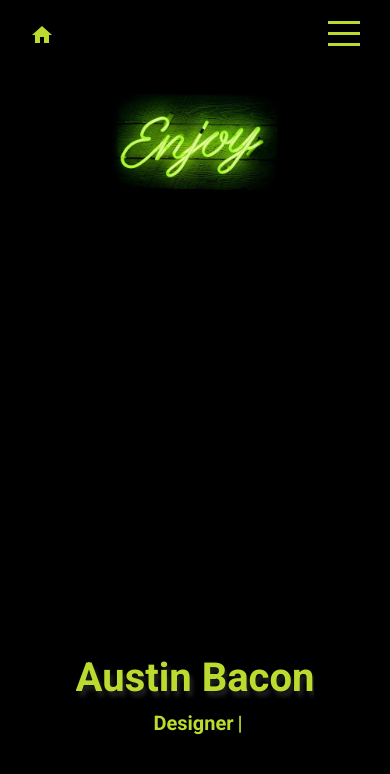
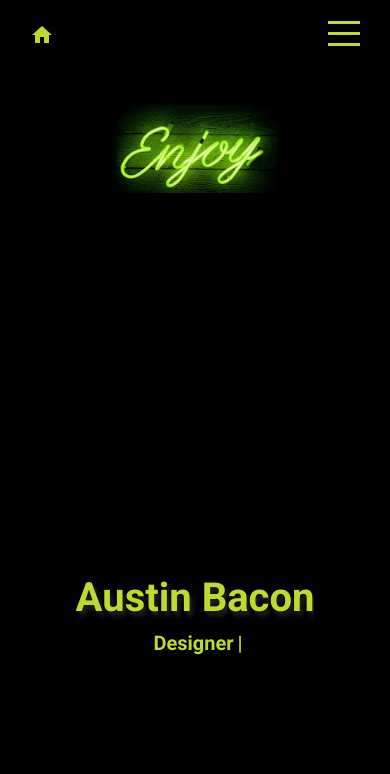
Before and after one commit to akb364/AustinBacon, a React (Create React App) app: page / in a window 390 px wide. Shown: the top 774 px of the page. Built offline with nearby package versions, Linux system fonts and the light colour scheme.

Commit message:
fixes for some mobile bugs

```diff
--- a/src/components/contact/contact.scss
+++ b/src/components/contact/contact.scss
@@ -9,7 +9,7 @@
       }
 
     .left{
-        flex: 1;
+        flex: .6;
         overflow: hidden;
 
         img{
@@ -33,6 +33,11 @@
             flex-direction: column;
             align-items: center;
             justify-content: space-around;
+            @include mobile {
+                height: 50%;
+                position: relative;
+
+              }
 
             input{
                 width: 300px;
--- a/src/components/intro/intro.scss
+++ b/src/components/intro/intro.scss
@@ -29,7 +29,7 @@
                 @include mobile{
                     position: relative;
                     width: 50%;
-                    top: 10px;
+                    top: 20px;
             }
         }
     }
@@ -50,6 +50,8 @@
             @include mobile{
                 padding-left: 0;
                 align-items: center;
+                position: relative;
+                bottom: 80px;
             }
 
             h1{
--- a/src/components/portfolio/portfolio.scss
+++ b/src/components/portfolio/portfolio.scss
@@ -55,6 +55,7 @@
                 @include mobile{
                     width: 130px;
                     height: 100px;
+                    border-radius: 20px;
                 }
 
                 h3{
--- a/src/components/testimonials/testimonials.scss
+++ b/src/components/testimonials/testimonials.scss
@@ -29,6 +29,8 @@
 
         @include mobile{
             flex-direction: column;
+            position: relative;
+            bottom: 50px;
 
         }
 
@@ -94,6 +96,7 @@
                 @include mobile{
                     font-size: 12px;
                     padding: 5px;
+                    overflow: hidden;
                 }
             }
             .bottom{
@@ -105,12 +108,14 @@
                     margin-bottom: 5px;
                     @include mobile{
                         font-size: 14px;
+                        overflow: hidden;
                     }
                 }
                 h4{
                     color: $darkGreen;
                     @include mobile{
                         font-size: 13px;
+                        overflow: hidden;
                     }
                 }
             }
```
Also changed, not shown: 11 other files (tests, documents, lock files or other folders).
